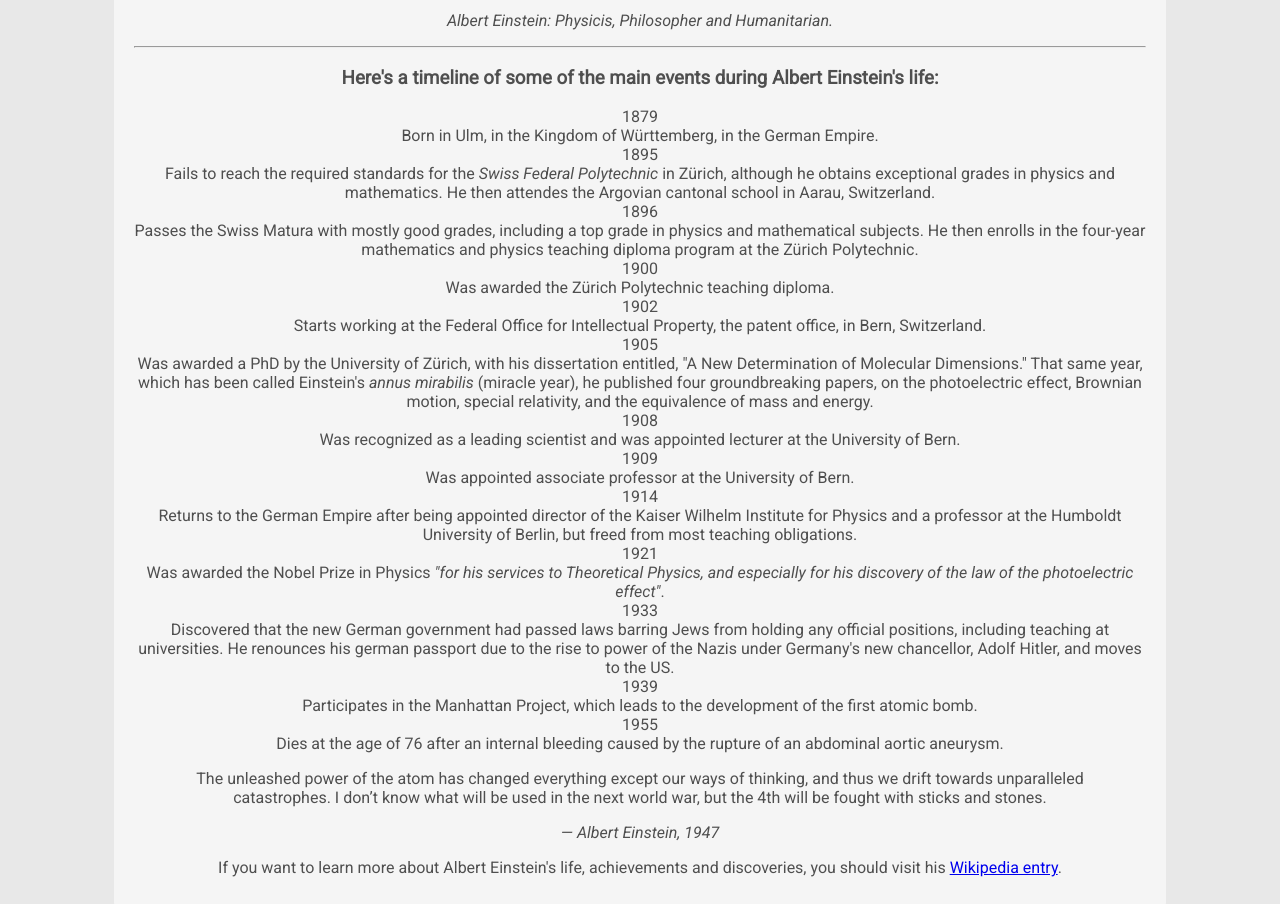
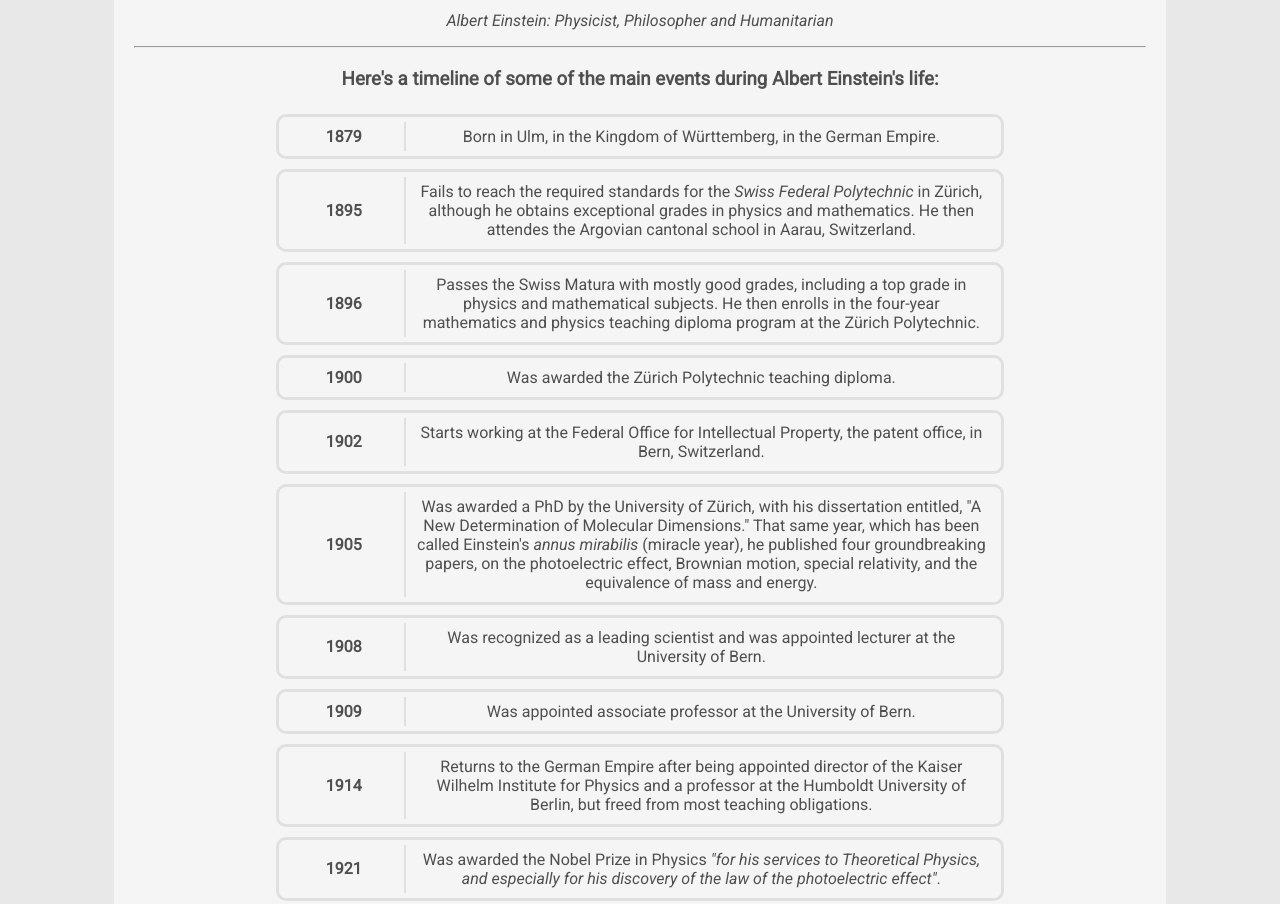
Before and after one commit to MatteoMichelotti/fcc-tribute-page-project, a plain HTML site: page index.html in a window 1280 px wide. Shown: the part 520-1424 px from the top of the page. Drawn offline with Linux system fonts and the light colour scheme.

Commit message:
Added styles to timeline

```diff
--- a/index.html
+++ b/index.html
@@ -16,14 +16,14 @@
             <h2>The life of a genius</h2>
             <figure id="img-div">
                 <img id="image" src="http://www.countercurrents.org/einstein.jpg" alt="Albert Einstein">
-                <figcaption id="img-caption"><em>Albert Einstein: Physicis, Philosopher and Humanitarian.</em></figcaption>
+                <figcaption id="img-caption"><em>Albert Einstein: Physicist, Philosopher and Humanitarian</em></figcaption>
             </figure>
         </header>
         <hr>
         <section id="tribute-info">
             <h3>Here's a timeline of some of the main events during Albert Einstein's life:</h3>
             <div id="timeline-container">
-                <article>
+                <article class="timeline-item">
                     <div class="year">1879</div>
                     <div class="description">Born in Ulm, in the Kingdom of W&uuml;rttemberg, in the German Empire.</div>
                 </article>
--- a/main.css
+++ b/main.css
@@ -26,3 +26,37 @@ html, body {
 #img-caption {
     margin-top: 10px;
 }
+
+#tribute-info {
+    margin: 20px 50px;
+}
+
+#timeline-container {
+    width: 80%;
+    margin: 0 auto;
+    display: flex;
+    flex-direction: column;
+}
+
+.timeline-item {
+    margin: 5px 0;
+    border: 3px solid #E0E0E0;
+    border-radius: 10px;
+    padding: 5px;
+    display: flex;
+    flex-direction: row;
+    justify-content: space-between;
+    align-items: center;
+}
+
+.timeline-item > .year {
+    width: 15%;
+    font-weight: bold;
+    padding: 5px 10px;
+}
+
+.timeline-item > .description {
+    width: 85%;
+    border-left: 2px solid #E0E0E0;
+    padding: 5px 10px;
+}
```
